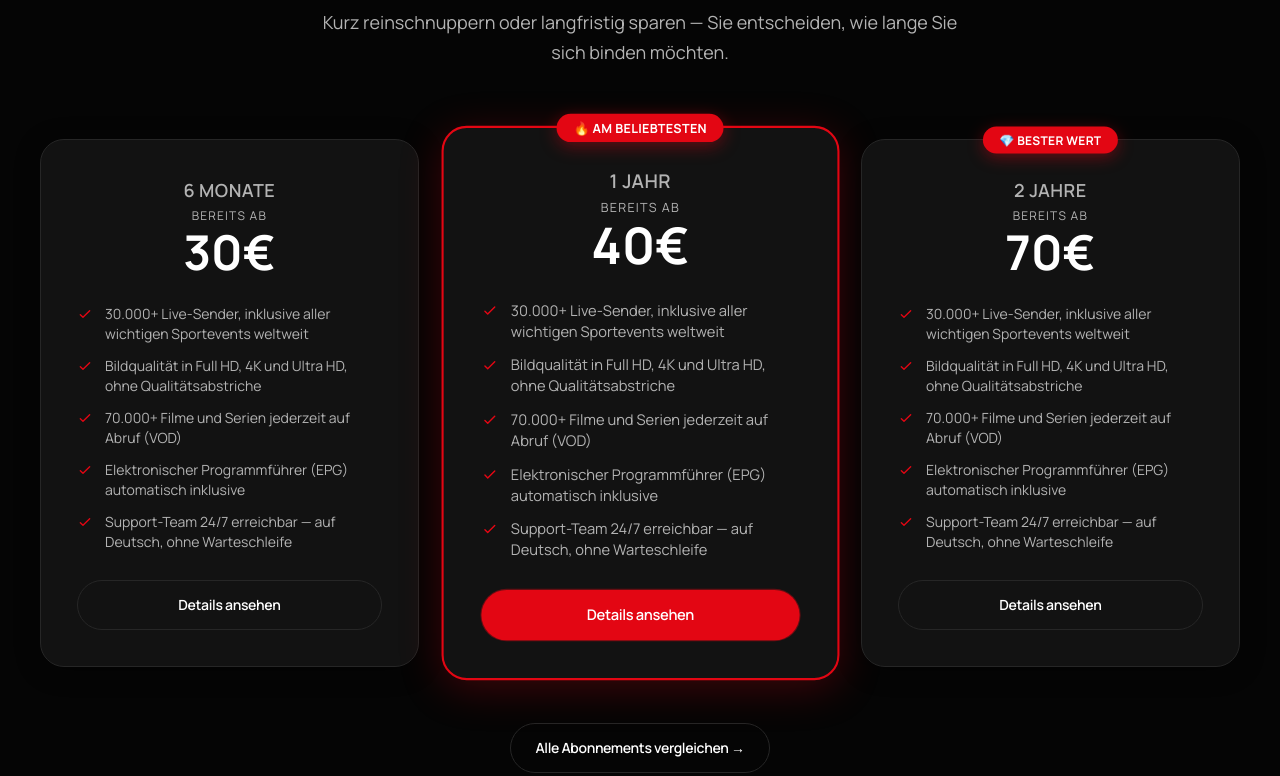
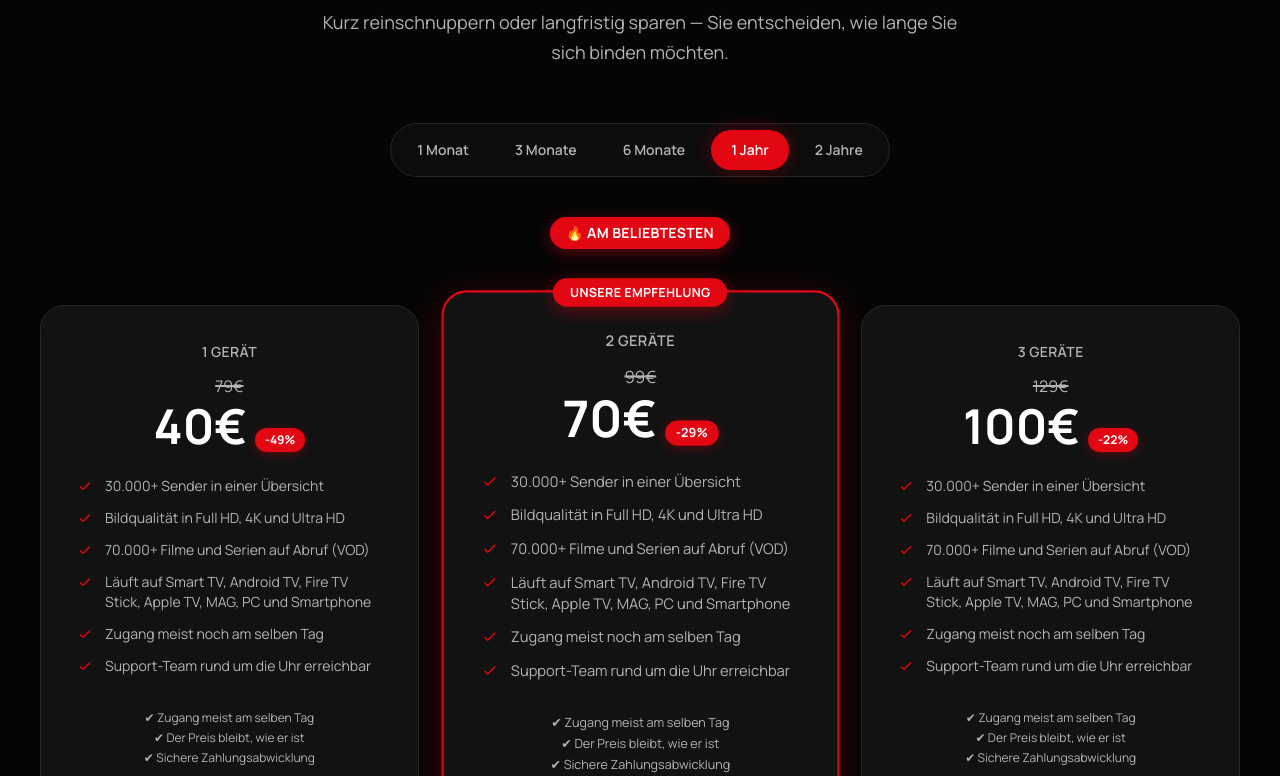
Before and after one commit to zakariyaa98/oscam-icam, a Next.js app: page / in a window 1280 px wide. Shown: the part 3104-3880 px from the top of the page. Built offline with nearby package versions, Linux system fonts and the light colour scheme.

Commit message:
redesign home pricing section

```diff
--- a/components/sections/PricingPreview.tsx
+++ b/components/sections/PricingPreview.tsx
@@ -1,10 +1,13 @@
 import { Container } from "@/components/ui/Container";
 import { SectionHeading } from "@/components/ui/SectionHeading";
-import { Button } from "@/components/ui/Button";
-import { ScrollReveal } from "@/components/ui/ScrollReveal";
-import { FeaturedPlanCard } from "@/components/plans/FeaturedPlanCard";
-import { featuredPlans } from "@/lib/plans";
+import { PricingTabs } from "@/components/plans/PricingTabs";
 
+// Reuses the exact same duration-tab + pricing-card system already built for
+// /plans (components/plans/PricingTabs + PricingCard, backed by
+// lib/plans.ts) — same data, same prices, same features, same WhatsApp
+// purchase links. Nothing pricing-related is duplicated; only the Home
+// section's presentation changed from a static 3-plan preview to the full
+// premium tabbed comparison.
 export function PricingPreview() {
   return (
     <section className="border-b border-border py-20 sm:py-28">
@@ -15,17 +18,7 @@ export function PricingPreview() {
           description="Kurz reinschnuppern oder langfristig sparen — Sie entscheiden, wie lange Sie sich binden möchten."
         />
 
-        <div className="grid w-full items-start gap-8 pt-4 lg:grid-cols-3">
-          {featuredPlans.map((plan, index) => (
-            <ScrollReveal key={plan.id} delay={((index % 3) + 1) as 1 | 2 | 3} className="grid h-full">
-              <FeaturedPlanCard plan={plan} />
-            </ScrollReveal>
-          ))}
-        </div>
-
-        <Button href="/plans" variant="outline">
-          Alle Abonnements vergleichen →
-        </Button>
+        <PricingTabs />
       </Container>
     </section>
   );
```
